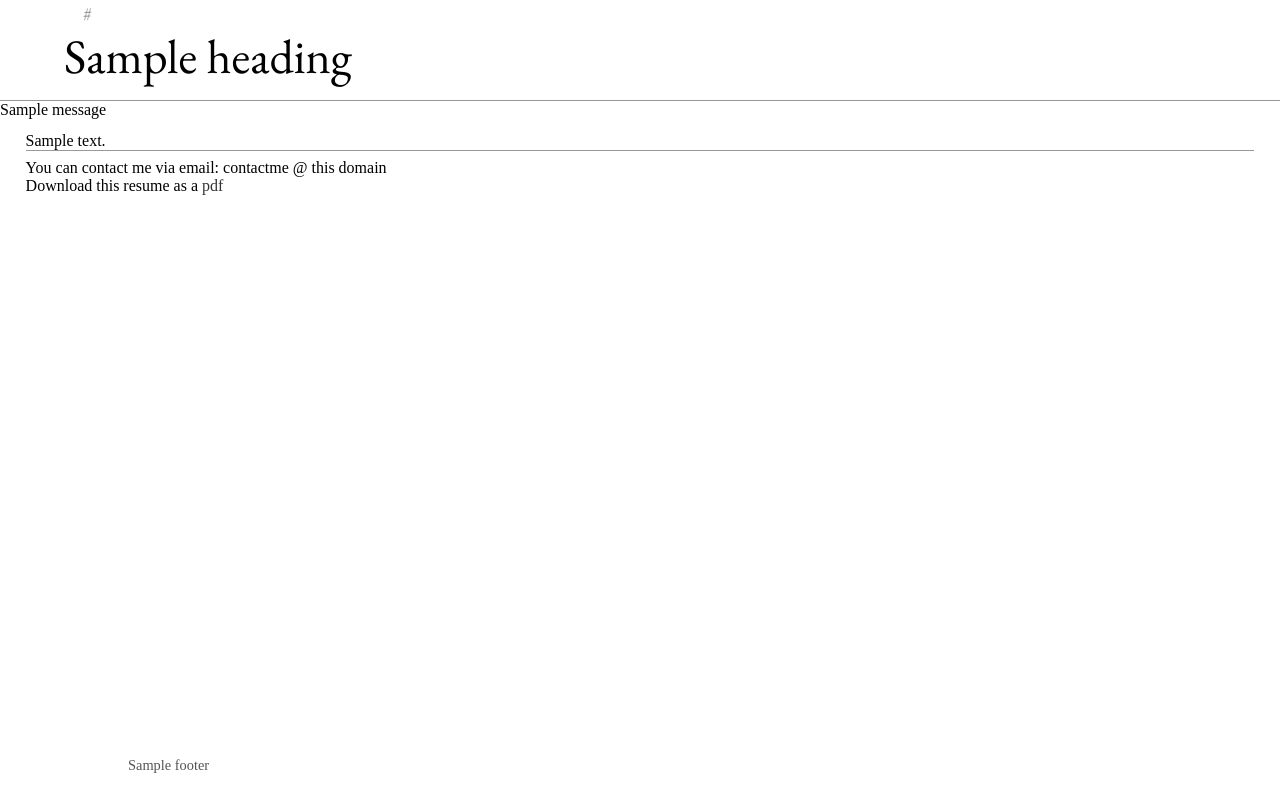
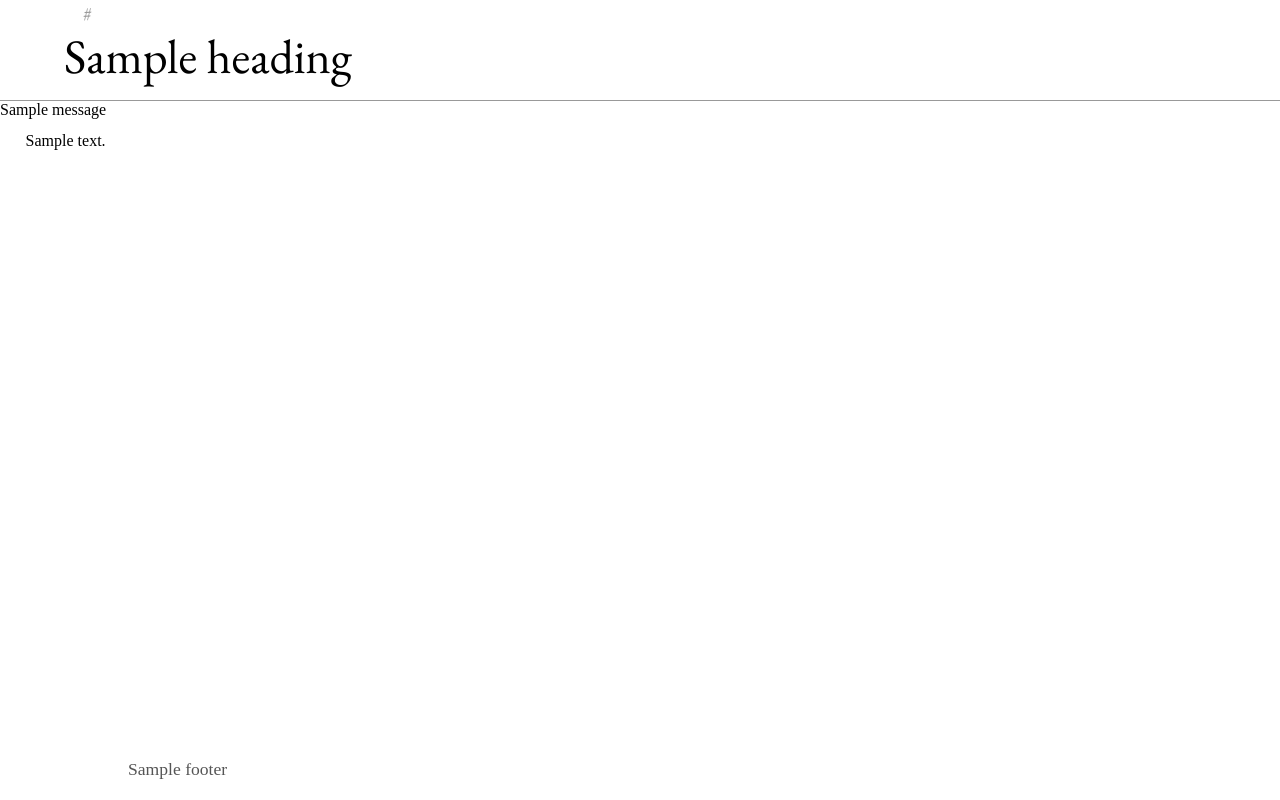
Before and after one commit to tallus/monomatapa, a Flask app: template monomotapa/templates/resume.html in a window 1280 px wide. Run offline with Flask 2, Linux system fonts and the light colour scheme; the template is opened without the code that fills it: most values are stand-ins (such as "Sample title", 1, 10 or a date in 2020); one stand-in notice (Sample message) is shown.

Commit message:
styling improvements

```diff
--- a/monomotapa/pages.json
+++ b/monomotapa/pages.json
@@ -19,6 +19,7 @@
     },
  "resume": {
      "heading": "Paul Munday",
+     "template": "resume.html",
      "trusted": true
     }
 }
--- a/monomotapa/static/style.css
+++ b/monomotapa/static/style.css
@@ -80,16 +80,21 @@ p {
 }
 
 p#footer {
-    /*padding-top: 15px;*/
-    font-size: 0.9em;
-    /*text-align: center; */
+    padding-top: 15px;
+    font-size: 0.8em;
+    text-align: center;
+    /* padding-left: 10%; */
+    color: #555;
+}
+
+p#resume_footer {
+    font-size: 1.1em;
     padding-left: 10%;
     color: #555;
 }
 
-
 a {
-    color: #333;
+    color: #999;
     text-decoration: none;
 }
 
--- a/monomotapa/templates/resume.html
+++ b/monomotapa/templates/resume.html
@@ -1,11 +1,68 @@
-{% extends "base.html" %}
-    {% block content %}
-        {{contents}}
-        <div id="resume-footer">
-        <hr>
-        <p id="resume-footer">
-        You can contact me via email: contactme @ this domain<br>
-        Download this resume as a <a href="resume.pdf">pdf</a>
-        </p>
+<!DOCTYPE html>
+<html>
+<head>
+<link href='http://fonts.googleapis.com/css?family=EB+Garamond' rel='stylesheet' type='text/css'>
+<title>paulmunday.net::{% if title -%}{{title}}{% endif %}</title>
+<link href="{{ url_for('static', filename='style.css') }}" rel="stylesheet" type="text/css"  />
+{% if css %}
+    {% for file in css %}
+        <link href="{{file}}" rel="stylesheet" type="text/css"  />
+    {% endfor %}
+{% endif %}
+{% if internal_css %}
+<style type="text/css">
+    {{internal_css}}
+</style>
+{% endif %}
+<script language="javascript" src="/static/email.js"></script>
+</head>
+<body>
+<div id="wrap">
+    <div id="main">
+        <div id="nav">
+           <ul id="nav">
+            {%- for item in navigation.navigation.itervalues() -%}
+                <li><a href="
+                {%- if item.url -%}{{item.url}}
+                {%- elif item.urlfor -%}
+                    {%- if item.urlfor == "source" -%}
+                        {{ url_for(item.urlfor, page=navigation.page) }}
+                    {%- else -%}
+                        {{ url_for(item.urlfor) }}
+                    {%- endif -%}
+                {%- else -%}
+                    {{ url_for('staticpage', page=item.base) }}
+                {%- endif -%}
+                ">{{item.link_text}}</a></li>
+                {% endfor -%}
+            </ul>
         </div>
-    {% endblock %}
+        <div>
+            {% if heading %}<h1>{{heading}}</h1>{% endif %}
+        </div>
+        <div id="messages">
+            <hr>
+            {% with messages = get_flashed_messages() %}
+                {% if messages %}
+                    {% for message in messages %}
+                        {{ message }}
+                    {% endfor %}
+                {% endif %}
+            {% endwith %}
+        </div>
+        <div id="content">
+            {{contents}}
+        </div>
+    </div>
+</div>
+<div id="footer">
+    <p id="resume_footer">
+    <!-- footer goes here -->
+    {% if footer %}
+        {{footer}}
+    {% endif %}
+
+    </p>
+</div>
+</body>
+</html>
```
Also changed, not shown: monomotapa/src/code.md (+2 -0 lines).
